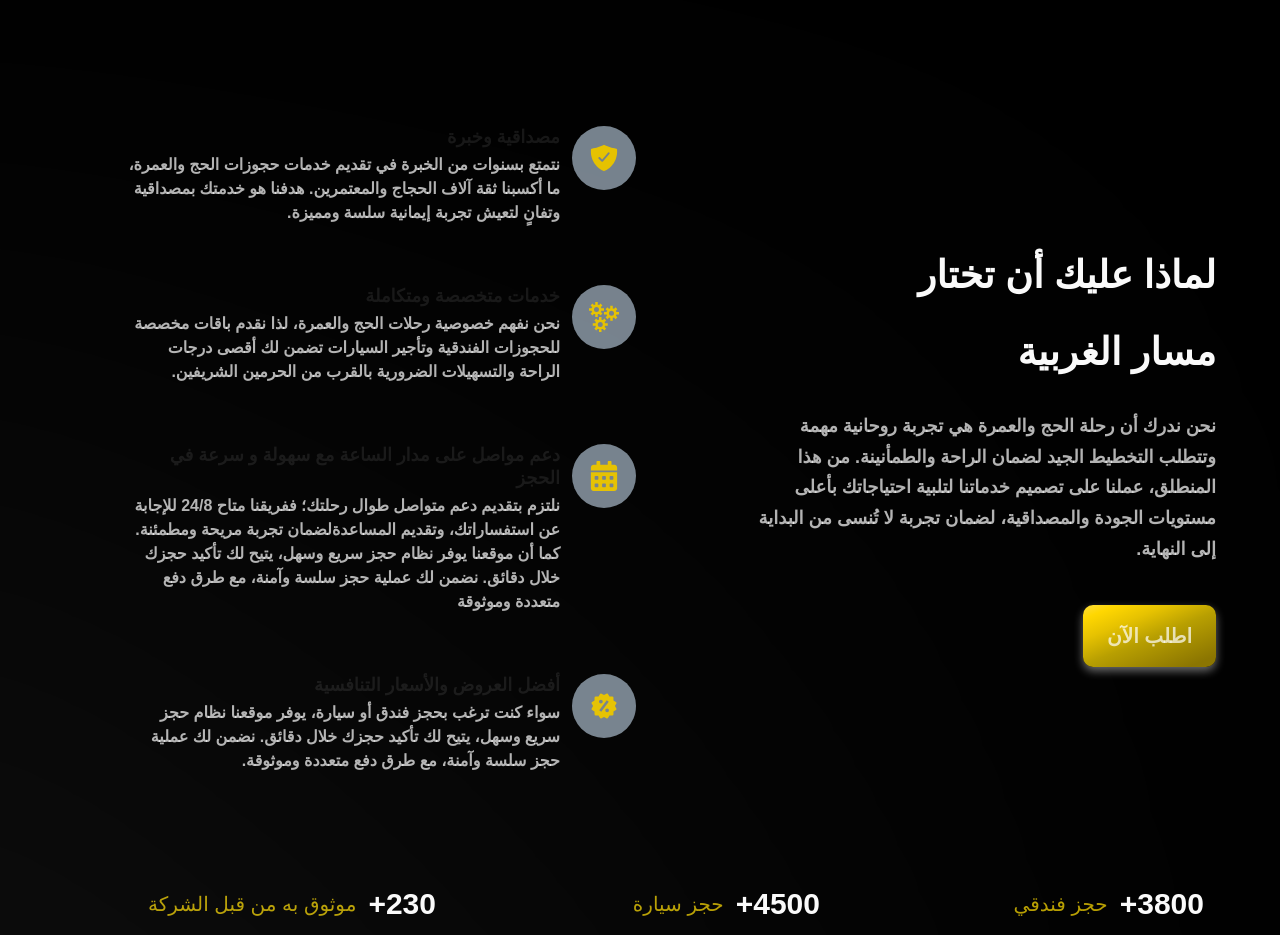
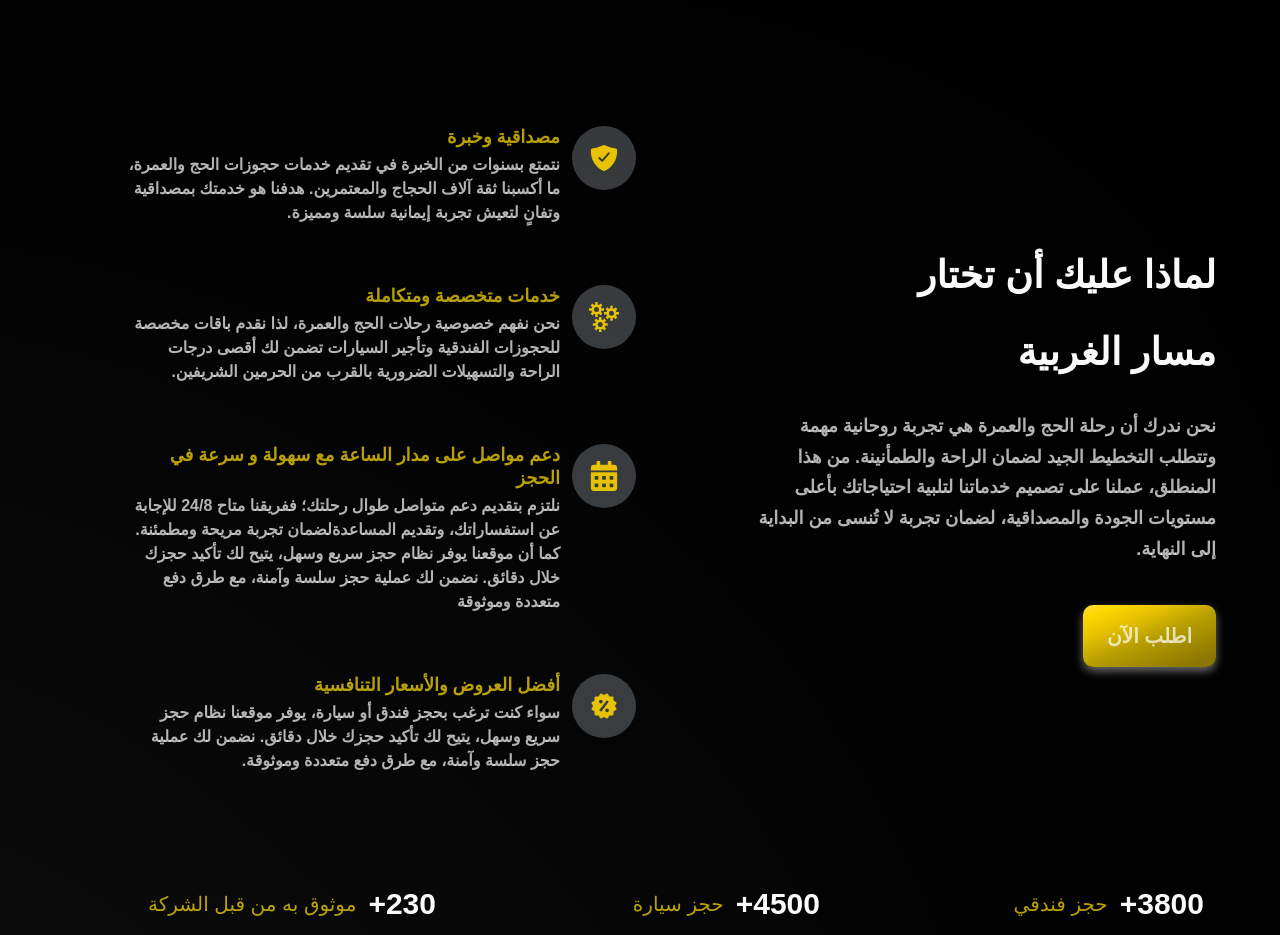
Before and after one commit to yasmineNjr/massaar-app, a Next.js app: page / in a window 1280 px wide. Shown: the part 3860-4795 px from the top of the page. Built offline with nearby package versions, Linux system fonts and the light colour scheme.

Commit message:
update haveToChoose

```diff
--- a/components/HaveToChoose.jsx
+++ b/components/HaveToChoose.jsx
@@ -6,17 +6,17 @@ import Button from './Button';
 
 const FeatueCard = ({ icon, index, title, content }) => (
   <div
-    className={`flex flex-row p-6 rounded-[20px] ${index !== features.length-1 ? "mb-2" : "mb-0"} p-6 hover:bg-gradient-to-r from-gray-300 to-white hover:shadow-customGray`}
+    className={`group flex flex-row p-6 rounded-[20px] ${index !== features.length-1 ? "mb-2" : "mb-0"} p-6 hover:bg-gradient-to-r from-gray-300 to-white hover:shadow-customGray`}
   >
-    <div className={`w-[64px] h-[64px] rounded-full ${styles.flexCenter} bg-dark-600`}>
+    <div className={`w-[64px] h-[64px] rounded-full ${styles.flexCenter} bg-dark-500 `}>
       {/* <Image src={icon} alt='icon' className='w-[50%] h-[50%] object-contain'/> */}
       {icon}
     </div>
     <div className='flex flex-1 flex-col  mr-3'>
-      <h4 className='font-poppins font-semibold text-[18px] leading-[23px] mb-1 text-primary'>
+      <h4 className='font-poppins font-semibold text-[18px] leading-[23px] mb-1 text-customGold'>
         {title}
       </h4>
-      <p className='font-poppins text-dimWhite font-bold text-[16px] leading-[24px] mb-1'>
+      <p className='font-poppins font-bold text-[16px] leading-[24px] mb-1  text-dimWhite group-hover:text-dark-500'>
         {content}
       </p>
     </div>
```
